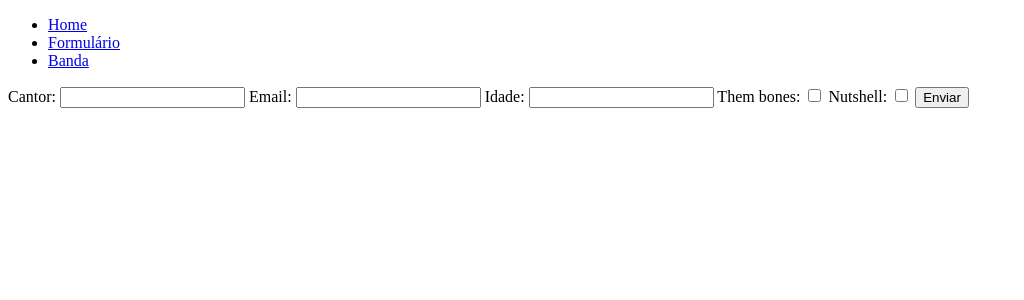
After one commit to cabralotavio3/flask, a Flask app: page /form in a window 1280 px wide. The commit adds this page. Shown: the top 300 px of the page, without its empty margins (0-1024 px from the left). Run offline with Flask 3, Linux system fonts and the light colour scheme.

Commit message:
modified:   __pycache__/app.cpython-310.pyc 	modified:   app.py 	modified:   static/css/estilo.css 	deleted:    templates/aula.html 	new file:   templates/banda.html 	new file:   templates/base.html 	new file:   templates/dados.html 	new file:   templates/form.html 	modified:   templates/index.html

```diff
--- a/app.py
+++ b/app.py
@@ -1,4 +1,4 @@
-from flask import Flask, render_template
+from flask import Flask, render_template, request
 
 app = Flask(__name__)
 
@@ -6,12 +6,25 @@ app = Flask(__name__)
 def index():
     return render_template('index.html')
 
-@app.route('/aula/')
-@app.route('/aula/<nome>')
-@app.route('/aula/<nome>/<curso>/<int:ano_nasc>')
-def aula(nome = 'Otávio Cabral', curso = '2°informatica', ano_nasc = 2007):
-    dados = {'nome' : nome, 'curso' : curso, 'ano_nasc' : ano_nasc }
-    return render_template('aula.html',dados_html =dados)
+@app.route('/banda/')
+@app.route('/banda/<banda>')
+@app.route('/banda/<banda>/<cantor>/<int:nmr_albuns>')
+def aula(banda = 'Alice in chains', cantor = 'Layne staley', nmr_albuns = 4):
+    dados = {'banda' : banda, 'cantor' : cantor, 'nmr_albuns' : nmr_albuns }
+    return render_template('banda.html',dados_html =dados)
+
+@app.route('/form')
+def form():
+    return render_template('form.html')
+
+@app.route('/dados', methods=['POST'])
+def dados():
+    dados = request.form
+    return render_template('dados.html', dados_html = dados)
+
+@app.route
+def base():
+    return render_template('base.html')
 
 if __name__ == '__main__':
     app.run()
--- a/static/css/estilo.css
+++ b/static/css/estilo.css
@@ -4,3 +4,8 @@
 img{
     width: 500px;
 }
+
+table, tr, th, td{
+    border: 1px black;
+    border-collapse: collapse;
+}
--- /dev/null
+++ b/templates/base.html
@@ -0,0 +1,28 @@
+<!DOCTYPE html>
+<html lang="en">
+<head>
+    <meta charset="UTF-8">
+    <meta name="viewport" content="width=device-width, initial-scale=1.0">
+    <title>Document</title>
+    <link rel="stylesheet" href="estilo.css">
+</head>
+<body>
+    <nav>
+        <ul>
+            <li>
+                <a href="/">Home</a>
+            </li>
+            <li>
+                <a href="/form">Formulário</a>
+            </li>
+            <li>
+                <a href="/banda/">Banda</a>
+            </li>
+        </ul>
+    </nav>
+    <main>
+        {% block conteudo%}
+        {% endblock %}
+    </main>
+</body>
+</html>
--- /dev/null
+++ b/templates/form.html
@@ -0,0 +1,18 @@
+{% extends 'base.html' %}
+
+{% block conteudo %}
+<form action="/dados" method="post">
+    <label for="cantor">Cantor:</label>
+    <input type="text" name="cantor" id="cantor">
+    <label for="email">Email:</label>
+    <input type="email" name="email" id="email">
+    <label for="idade">Idade:</label>
+    <input type="number" name="idade" id="idade">
+    <label for="musica">Them bones:</label>
+    <input type="checkbox" name="musica" id="1">
+    <label for="musica">Nutshell:</label>
+    <input type="checkbox" name="musica" id="2">
+
+    <button type="submit">Enviar</button>
+</form>
+{% endblock %}
```
Also changed, not shown: templates/aula.html (deleted, +0 -16 lines), templates/banda.html (added, +11 -0 lines), templates/dados.html (added, +24 -0 lines), templates/index.html (+7 -12 lines).
